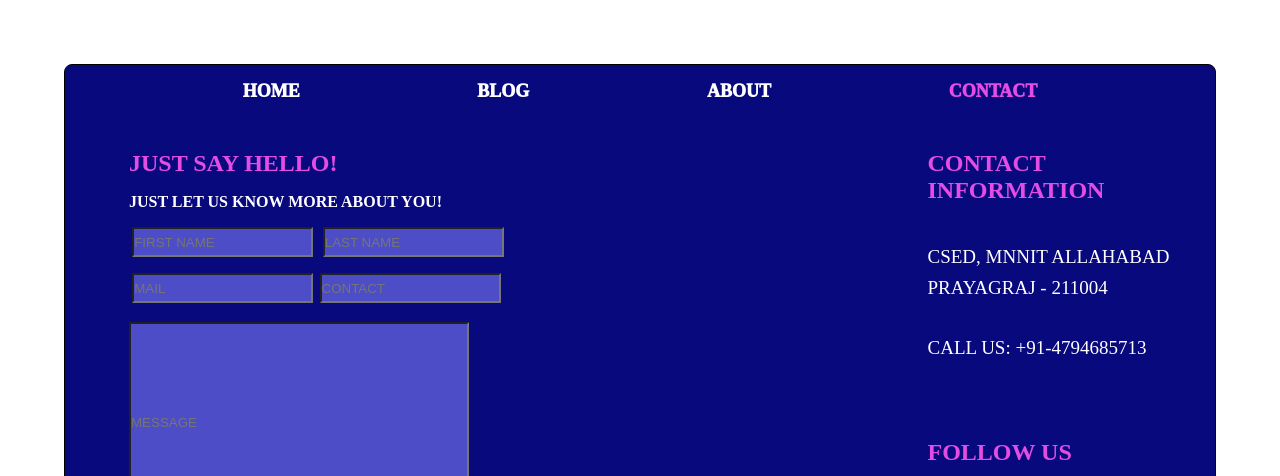
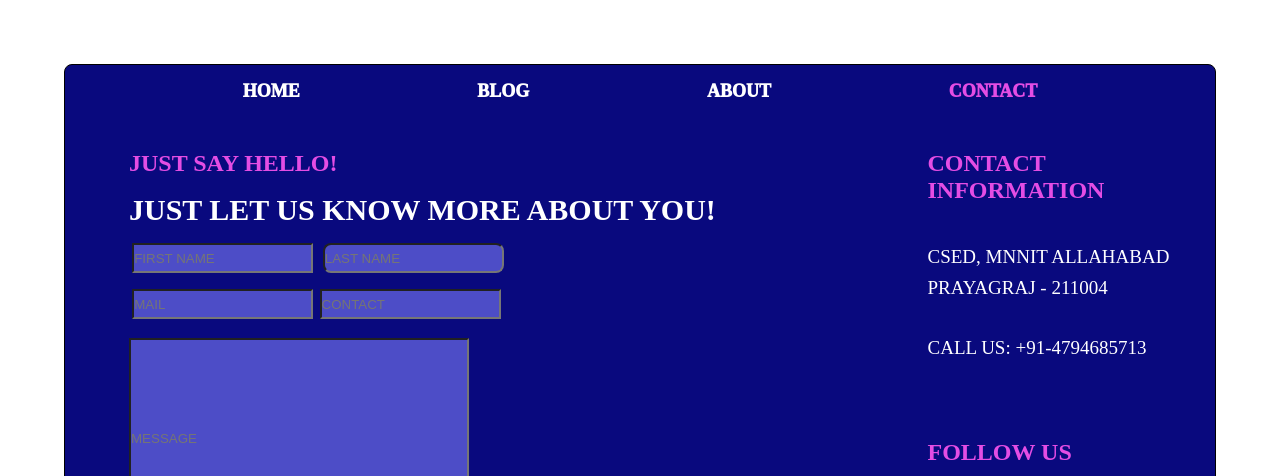
Before and after one commit to souvik-sarkar04/CSS_BATTLE1_SOUVIK_SARKAR, a plain HTML site: page CSS BATTLE SOUVIK SARKAR PART I/index.html in a window 1280 px wide. Shown: the top 476 px of the page. Drawn offline with Linux system fonts and the light colour scheme.

Commit message:
Update style.css

```diff
--- a/CSS BATTLE SOUVIK SARKAR PART I/style.css
+++ b/CSS BATTLE SOUVIK SARKAR PART I/style.css
@@ -9,6 +9,9 @@
     width:100vw;
 }
 
+.input {
+    border-radius: 8px;
+}
 .container {
     height:100%;
     width:100%;
@@ -64,6 +67,9 @@
     display: flex;
     flex-direction: column;
     gap:1em;
+}
+.left-sub-header {
+    font-size: 30px;
 }
 .flex1 {
     display: flex;
```
